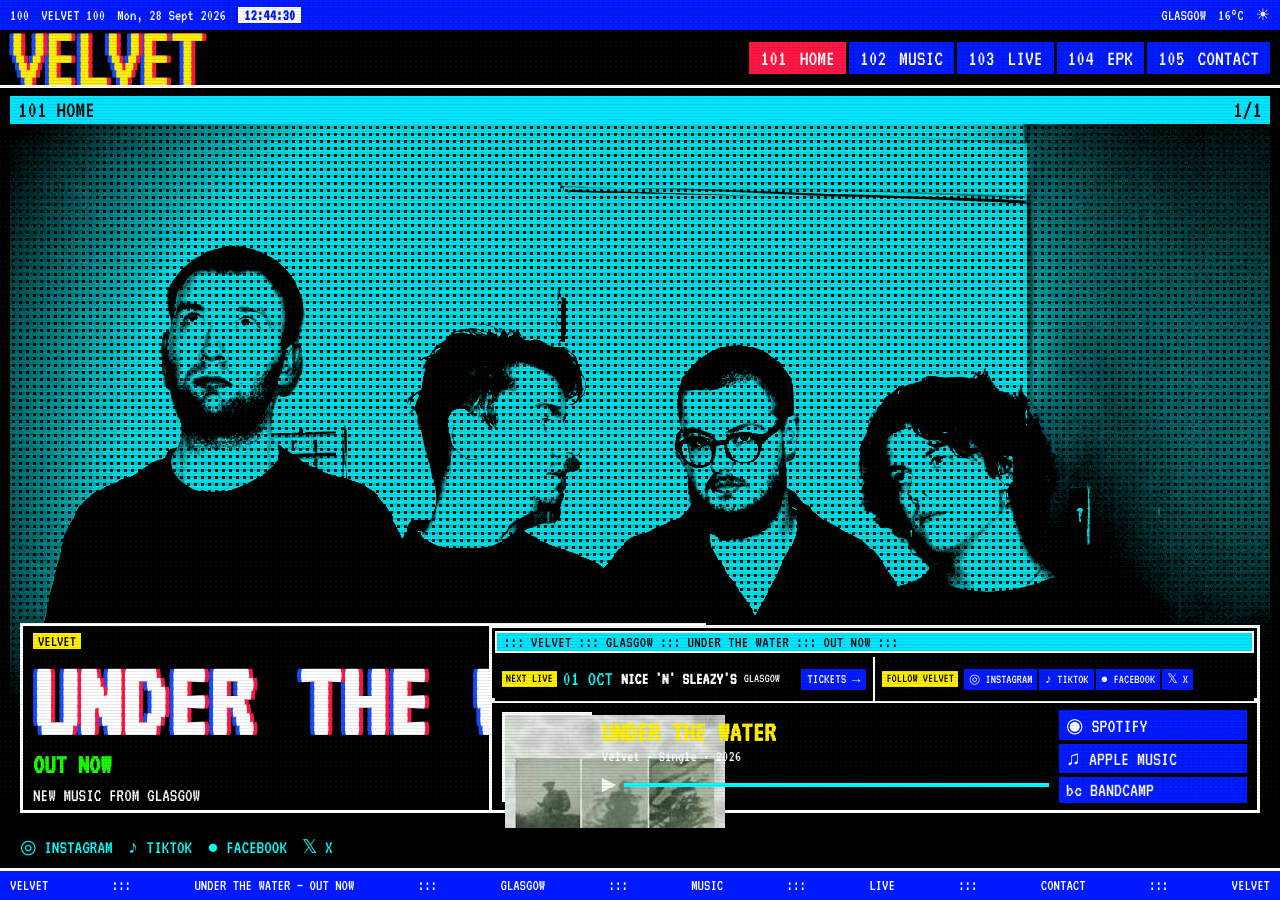
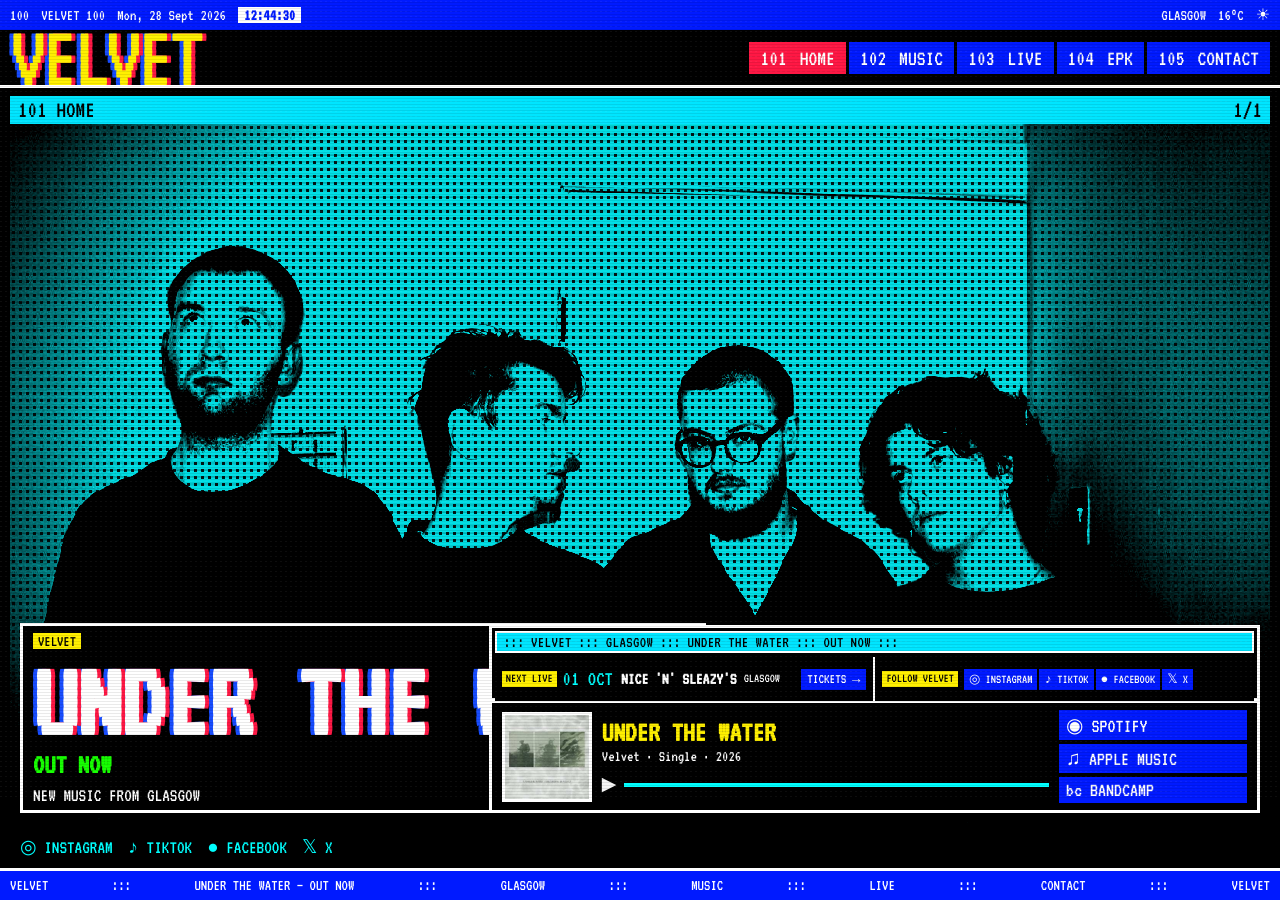
Before and after one commit to cheeseboy-gosee1490/velvet-website, a React (Vite) app: page / in a window 1280 px wide. Built offline with nearby package versions, Linux system fonts and the light colour scheme.

Commit message:
Style Under the Water artwork in player

```diff
--- a/src/styles.css
+++ b/src/styles.css
@@ -59,3 +59,5 @@
 @media(min-width:901px){
   .heroText,.homeExtras,.listen{border:3px solid #fff;box-sizing:border-box}
 }
+
+.cover img{width:100%;height:100%;object-fit:cover;display:block}
```
